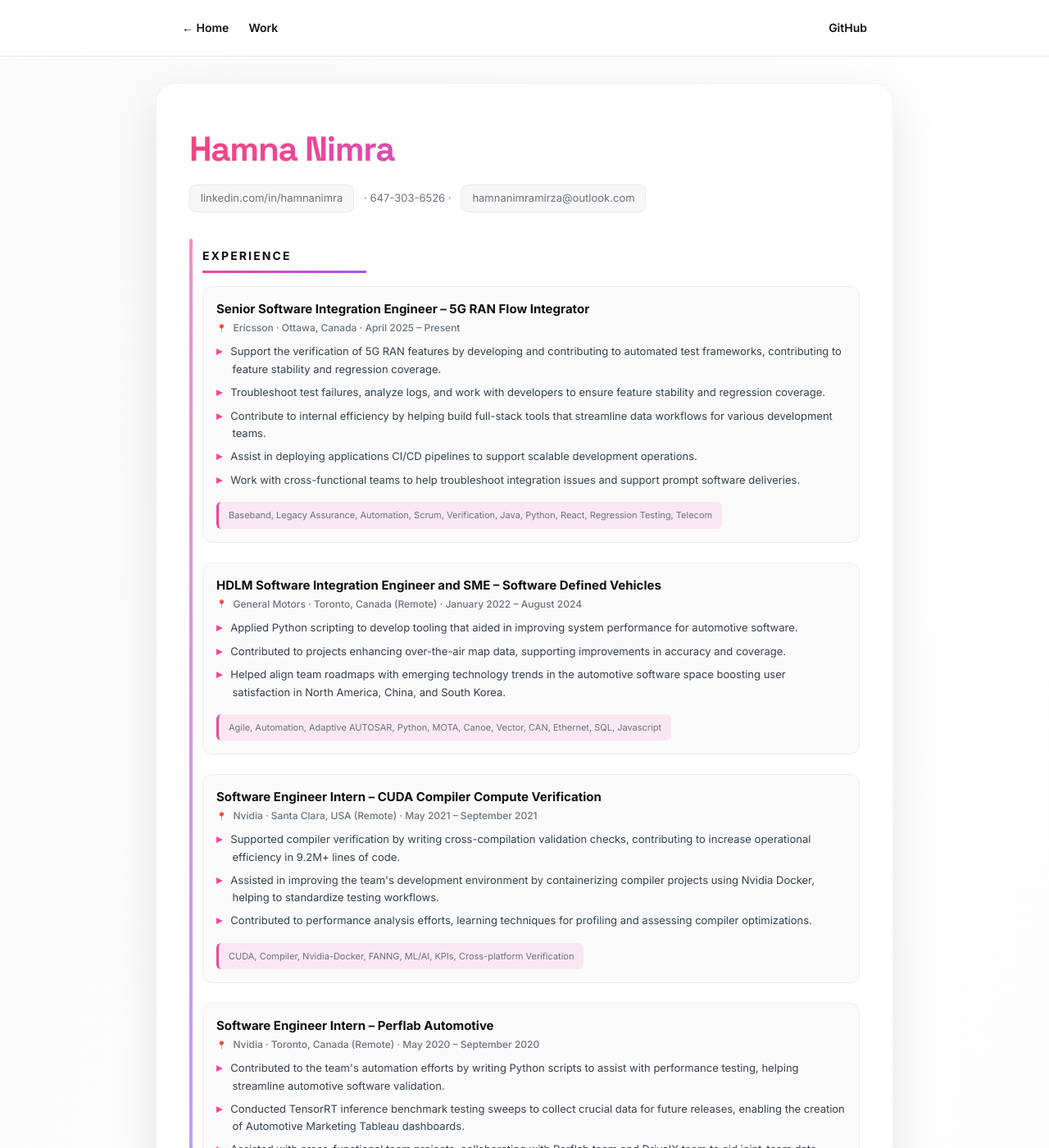
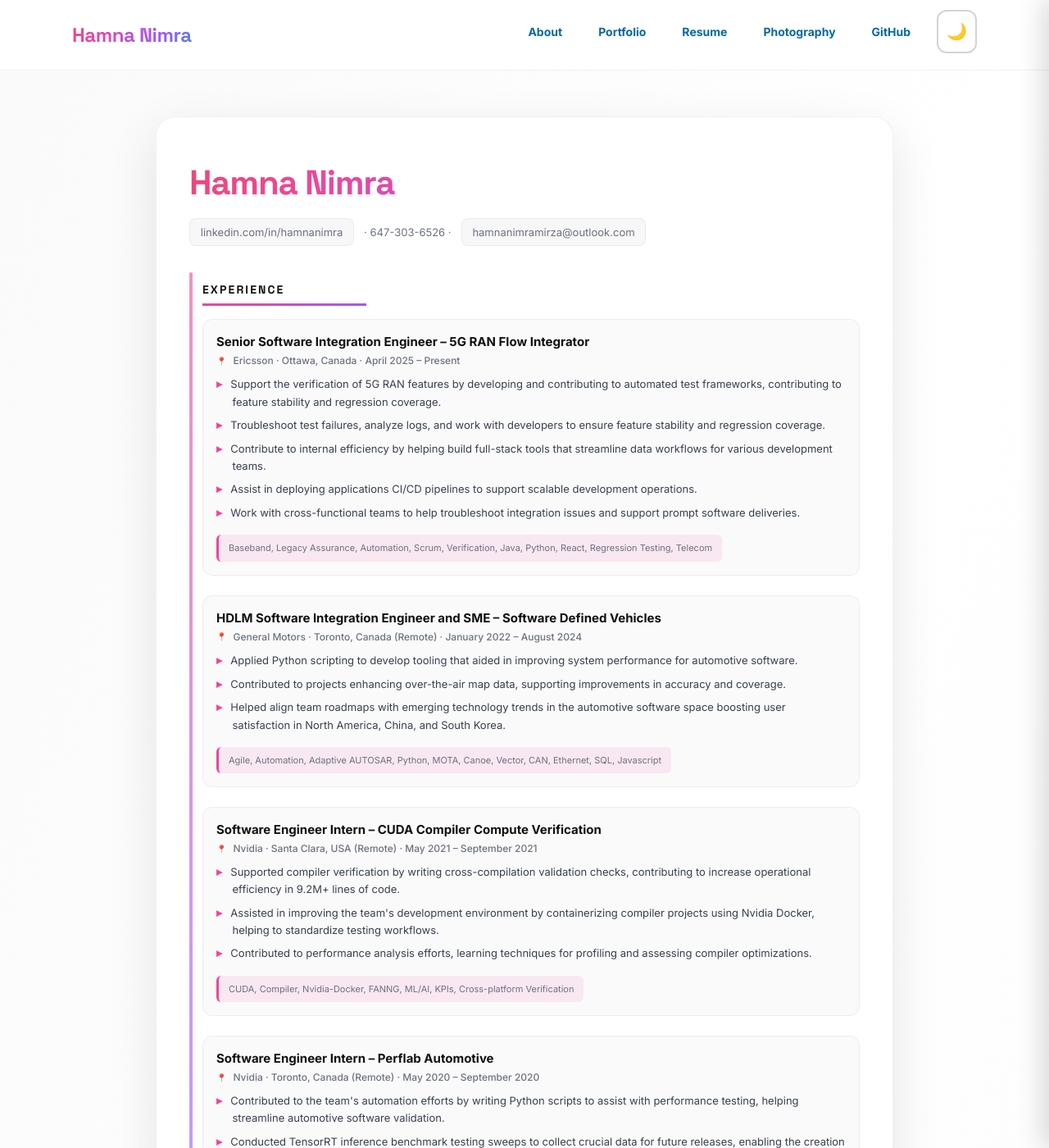
Before and after one commit to HamnaNimra/hamnanimra.github.io, a Jekyll site: the page built from resume.html, in a window 1280 px wide and 1400 px high. Shown: the whole window at 82% size. Built offline with Jekyll 4.4.1, drawn with Linux system fonts in a browser that asks for light colours; nearby versions of some CDN libraries; some of the changed text lies outside the part shown.

Commit message:
After redeploying with these updates, the menu should appear on the deployed site.

```diff
--- a/_layouts/base.html
+++ b/_layouts/base.html
@@ -489,7 +489,7 @@
   {% if page.layout == 'resume' %}
   <link rel="stylesheet" href="{{ '/css/resume-print.css' | relative_url }}">
   {% endif %}
-  <link rel="stylesheet" href="{{ '/css/nav.css' | relative_url }}">
+  <link rel="stylesheet" href="{{ '/css/nav.css' | absolute_url }}">
   {% seo %}
 </head>
 <body class="bg-white dark:bg-neutral-900 text-neutral-800 dark:text-neutral-200 min-h-screen flex flex-col transition-colors duration-200">
@@ -503,15 +503,15 @@
     })();
   </script>
 
-  <header class="no-print border-b border-neutral-200/50 dark:border-neutral-700/50 glass sticky top-0 z-50 transition-all duration-300 bg-white/95 dark:bg-neutral-900/95 backdrop-blur-md">
-    <nav class="max-w-6xl mx-auto px-4 sm:px-6 py-4 flex items-center justify-between" aria-label="Main navigation">
-      <a href="{{ '/' | relative_url }}" class="font-display text-2xl font-bold text-neutral-900 dark:text-white hover:opacity-90 transition-opacity relative group">
+  <header class="no-print border-b border-neutral-200/50 dark:border-neutral-700/50 glass sticky top-0 z-50 transition-all duration-300 bg-white/95 dark:bg-neutral-900/95 backdrop-blur-md site-header">
+    <nav class="nav-bar max-w-6xl mx-auto px-4 sm:px-6 flex items-center justify-between gap-4" aria-label="Main navigation">
+      <a href="{{ '/' | relative_url }}" class="flex-shrink-0 font-display text-xl sm:text-2xl font-bold text-neutral-900 dark:text-white hover:opacity-90 transition-opacity relative group">
         <span class="gradient-text">Hamna Nimra</span>
         <span class="absolute bottom-0 left-0 w-0 h-1 bg-gradient-to-r from-fun-pink via-fun-purple to-accent-500 group-hover:w-full transition-all duration-300 rounded-full"></span>
       </a>
 
-      <!-- Desktop: nested nav -->
-      <ul class="nav-desktop items-center gap-6">
+      <!-- Desktop: nested nav (hidden md:flex so menu shows even if nav.css fails to load) -->
+      <ul class="nav-desktop hidden md:flex items-center flex-shrink-0 gap-4 lg:gap-5">
         {% for item in site.data.navigation %}
           {% if item.children %}
             <li class="nav-item-with-children">
@@ -600,7 +600,7 @@
     </ul>
   </div>
 
-  <main class="flex-1 relative z-10">
+  <main class="flex-1 relative z-10 {% if page.layout == 'resume' %}bg-gradient-to-br from-neutral-50 via-white to-neutral-50 dark:from-neutral-900 dark:via-neutral-800 dark:to-neutral-900 py-6{% endif %}">
     {{ content }}
   </main>
 
--- a/_layouts/resume.html
+++ b/_layouts/resume.html
@@ -1,39 +1,6 @@
 ---
-layout: null
+layout: base
 ---
-<!DOCTYPE html>
-<html lang="en" class="scroll-smooth">
-<head>
-  <meta charset="UTF-8">
-  <meta name="viewport" content="width=device-width, initial-scale=1.0">
-  <title>Resume — Hamna Nimra</title>
-  <link rel="preconnect" href="https://fonts.googleapis.com">
-  <link rel="preconnect" href="https://fonts.gstatic.com" crossorigin>
-  <link href="https://fonts.googleapis.com/css2?family=Inter:wght@400;500;600;700&family=Space+Grotesk:wght@600;700&display=swap" rel="stylesheet">
-  <script src="https://cdn.tailwindcss.com"></script>
-  <link rel="stylesheet" href="{{ '/css/resume-print.css' | relative_url }}">
-  <style>
-    .resume-page {
-      font-family: 'Inter', system-ui, sans-serif;
-    }
-    .resume-name {
-      font-family: 'Space Grotesk', 'Inter', system-ui, sans-serif;
-    }
-  </style>
-</head>
-<body class="resume-page bg-gradient-to-br from-neutral-50 via-white to-neutral-50 dark:from-neutral-900 dark:via-neutral-800 dark:to-neutral-900">
-  <header class="no-print site-header sticky top-0 z-50 bg-white/80 dark:bg-neutral-900/80 backdrop-blur-md border-b border-neutral-200 dark:border-neutral-700">
-    <nav class="resume-nav flex items-center justify-between">
-      <div class="flex items-center gap-6">
-        <a href="{{ '/' | relative_url }}" class="text-sm font-semibold text-accent-700 dark:text-accent-300 hover:text-accent-800 dark:hover:text-accent-200 transition-colors">← Home</a>
-        <a href="{{ '/work/' | relative_url }}" class="text-sm font-semibold text-accent-700 dark:text-accent-300 hover:text-accent-800 dark:hover:text-accent-200 transition-colors">Work</a>
-      </div>
-      <a href="https://github.com/HamnaNImra" target="_blank" rel="noopener" class="text-sm font-semibold text-accent-700 dark:text-accent-300 hover:text-accent-800 dark:hover:text-accent-200 transition-colors">GitHub</a>
-    </nav>
-  </header>
-
-  <div class="resume-container no-print-fun">
-    {{ content }}
-  </div>
-</body>
-</html>
+<div class="resume-container no-print-fun">
+  {{ content }}
+</div>
--- a/css/nav.css
+++ b/css/nav.css
@@ -1,4 +1,12 @@
 /* Nested top nav: dropdowns + mobile menu */
+
+/* Menu bar: consistent height and alignment across all pages (including resume) */
+.site-header .nav-bar {
+  min-height: 3.5rem;
+  padding-top: 0.75rem;
+  padding-bottom: 0.75rem;
+  align-items: center;
+}
 
 .nav-link {
   font-size: 0.875rem;
@@ -89,15 +97,16 @@
   .nav-mobile-toggle { display: none; }
 }
 
-/* Desktop nav list (hidden on mobile) */
+/* Desktop nav list: visibility via Tailwind (hidden md:flex); gap/spacing here */
 .nav-desktop {
-  display: none;
   align-items: center;
-  gap: 1.5rem;
+  gap: 1rem;
 }
 
-@media (min-width: 768px) {
-  .nav-desktop { display: flex; }
+@media (min-width: 1024px) {
+  .nav-desktop {
+    gap: 1.25rem;
+  }
 }
 
 /* Mobile overlay + drawer */
--- a/work/index.html
+++ b/work/index.html
@@ -128,7 +128,7 @@
     </div>
     {% else %}
     <div class="text-center py-10 rounded-xl border-2 border-neutral-200 dark:border-neutral-600 bg-neutral-50/50 dark:bg-neutral-800/50">
-      <p class="text-neutral-600 dark:text-neutral-400"> Still in progress. *wrench emoji*</p>
+      <p class="text-neutral-600 dark:text-neutral-400"> Still in progress. 🔨 More projects coming soon. 🚧</p>
     </div>
     {% endif %}
   </section>
```
